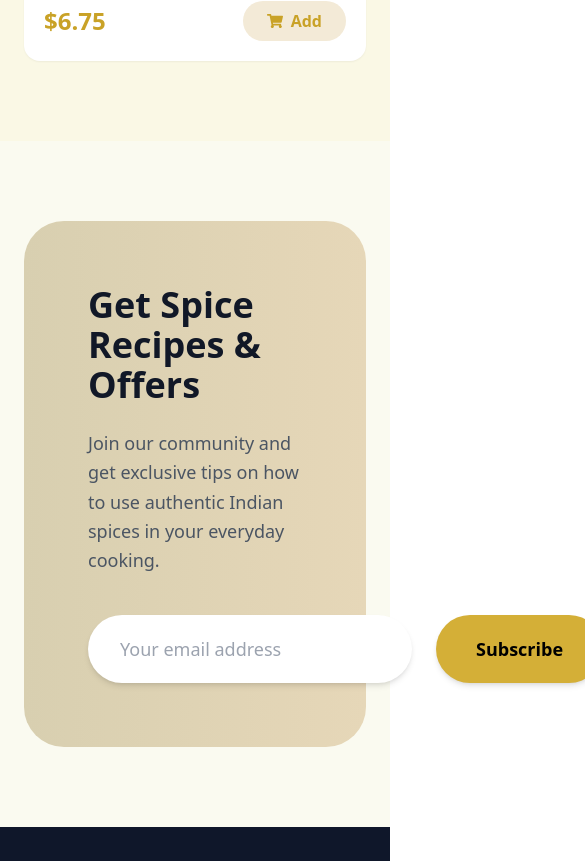
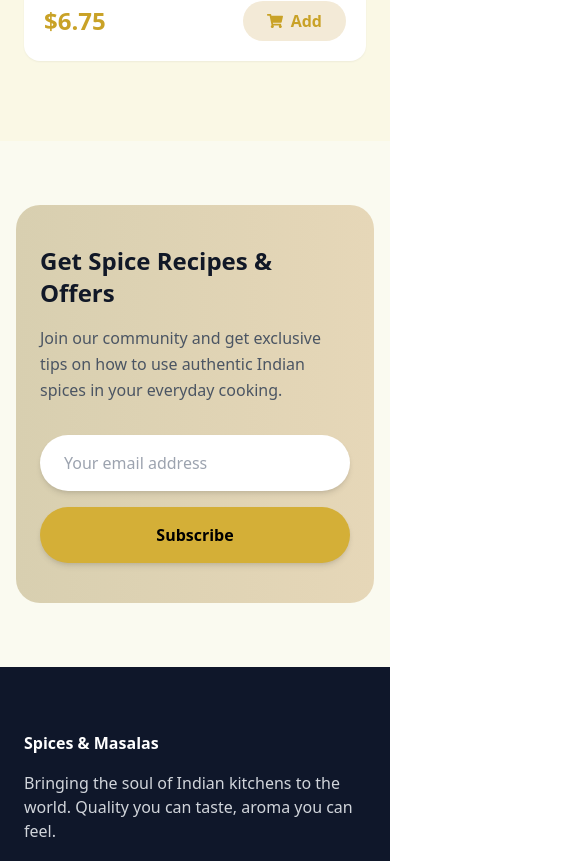
Before and after one commit to luckyscsingh/E-commerce_-Spices-Masalas, a React (Vite) app: page / in a window 390 px wide. Shown: the part 3763-4624 px from the top of the page, 585 px wide, since content can reach past the window. Built offline with nearby package versions, Linux system fonts and the light colour scheme.

Commit message:
Update Newsletter.jsx

```diff
--- a/src/components/Newsletter.jsx
+++ b/src/components/Newsletter.jsx
@@ -1,34 +1,50 @@
 function Newsletter() {
   return (
-    <section className="bg-yellow-100/20 py-20 px-6">
+    <section className="bg-yellow-100/20 py-16 sm:py-20 px-4 sm:px-6">
       <div className="max-w-6xl mx-auto">
-        <div className="bg-gradient-to-r from-[#d8cfb0] to-[#e6d7b8] rounded-[40px] px-16 py-16">
+        <div className="bg-gradient-to-r from-[#d8cfb0] to-[#e6d7b8]
+                        rounded-3xl sm:rounded-[40px]
+                        px-6 sm:px-12 lg:px-16
+                        py-10 sm:py-14 lg:py-16">
 
-          {/* Content */}
           <div className="max-w-4xl">
-            <h3 className="text-4xl font-bold text-gray-900 mb-6">
+
+            {/* Heading */}
+            <h3 className="text-2xl sm:text-3xl lg:text-4xl font-bold text-gray-900 mb-4 sm:mb-6">
               Get Spice Recipes & Offers
             </h3>
 
-            <p className="text-lg text-gray-600 mb-10 leading-relaxed">
+            {/* Paragraph */}
+            <p className="text-base sm:text-lg text-gray-600 mb-8 sm:mb-10 leading-relaxed">
               Join our community and get exclusive tips on how to use authentic
               Indian spices in your everyday cooking.
             </p>
 
             {/* Input + Button */}
-            <div className="flex items-center gap-6">
+            <div className="flex flex-col sm:flex-row gap-4 sm:gap-6">
+
               <input
                 type="email"
                 placeholder="Your email address"
-                className="flex-1 px-8 py-5 rounded-full bg-white text-gray-600 text-lg shadow-md outline-none"
+                className="w-full flex-1 px-6 sm:px-8 py-4 sm:py-5
+                           rounded-full bg-white text-gray-600
+                           text-base sm:text-lg
+                           shadow-md outline-none"
               />
 
-              <button className="bg-[#d4af37] hover:bg-[#c89f2d] transition px-10 py-5 rounded-full text-lg font-semibold text-black shadow-md">
+              <button className="w-full sm:w-auto
+                                 bg-[#d4af37] hover:bg-[#c89f2d]
+                                 transition px-8 sm:px-10
+                                 py-4 sm:py-5
+                                 rounded-full
+                                 text-base sm:text-lg
+                                 font-semibold text-black shadow-md">
                 Subscribe
               </button>
+
             </div>
+
           </div>
-
         </div>
       </div>
     </section>
```
